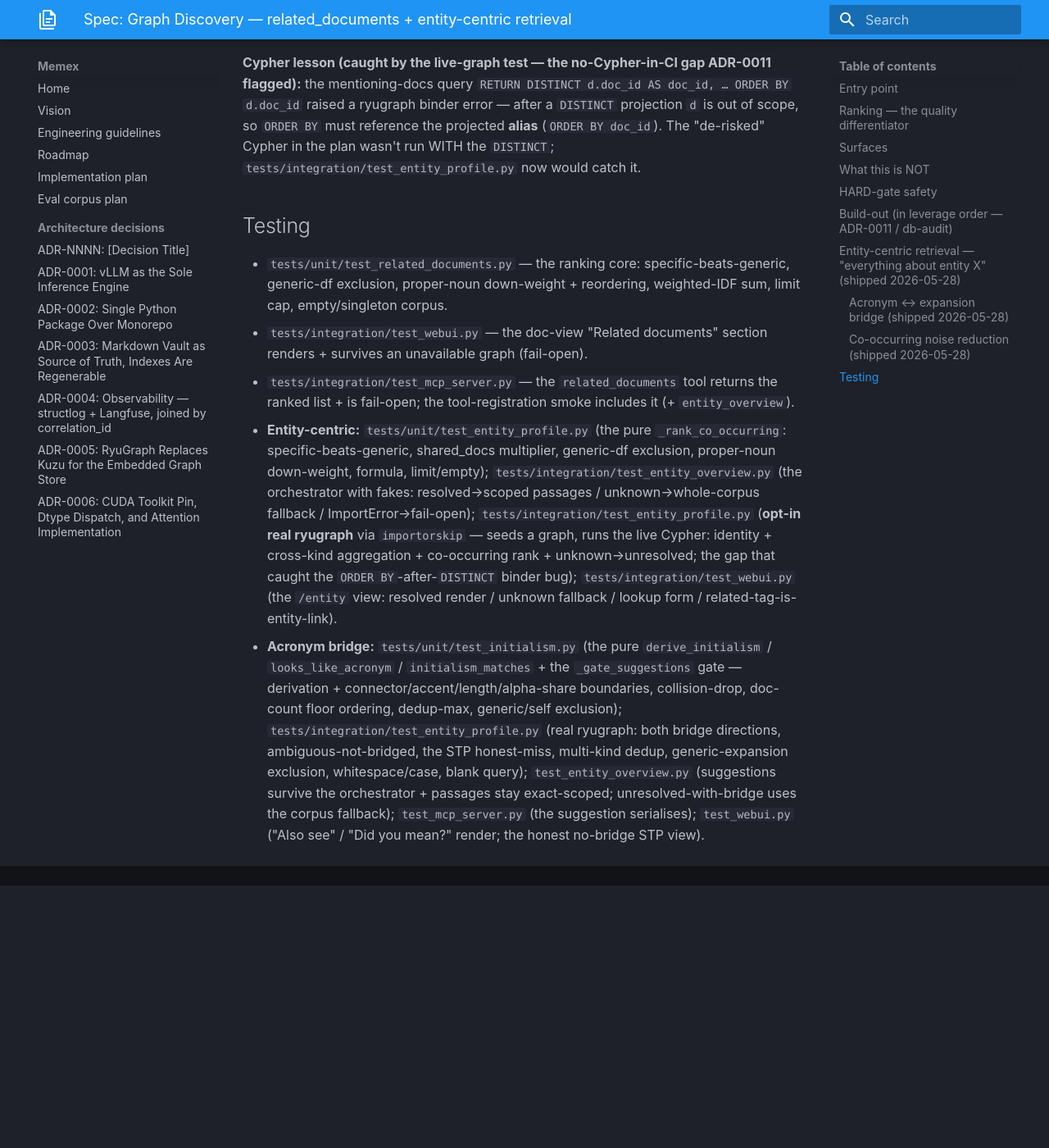
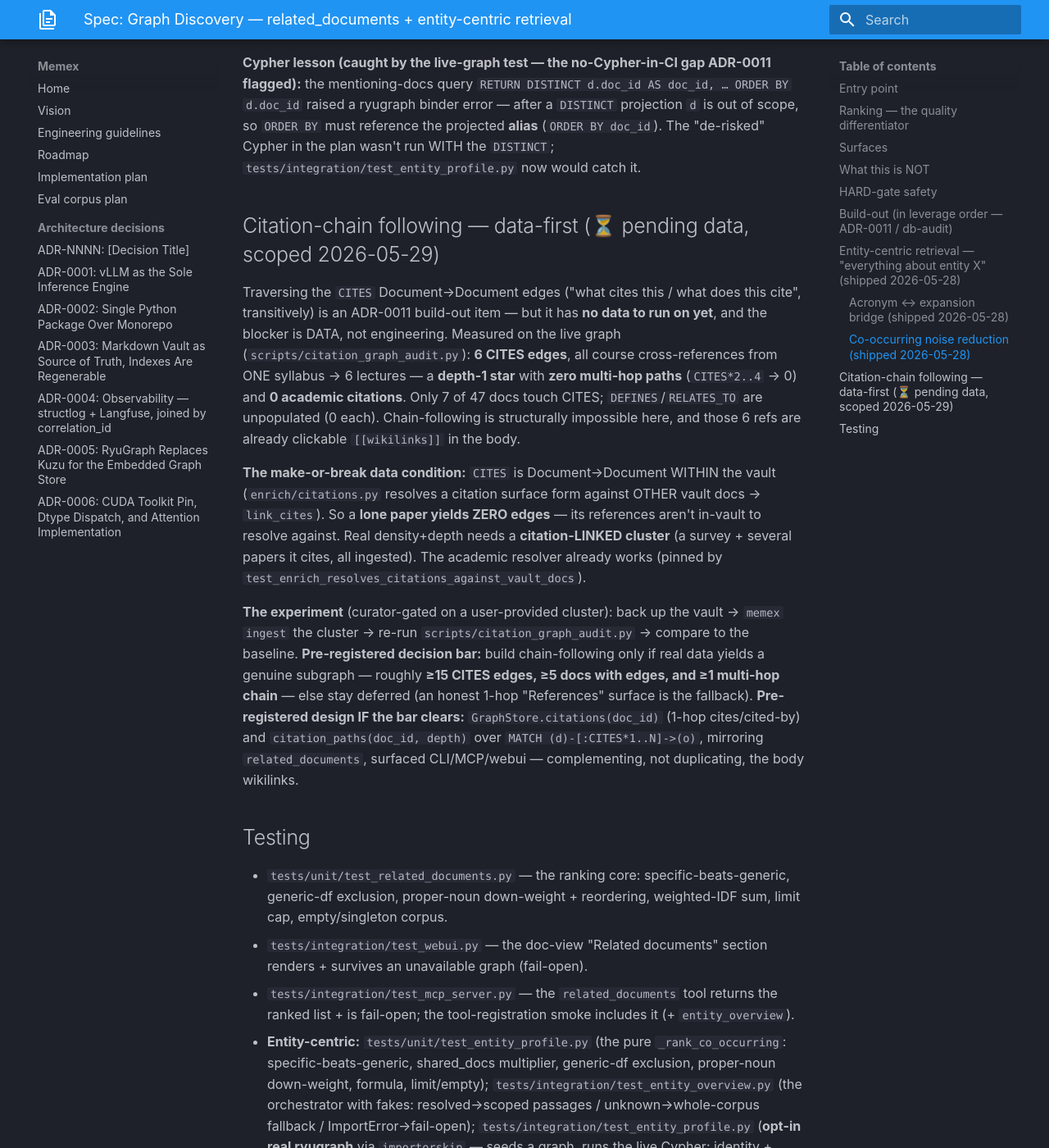
Before and after one commit to Zenetusken/memex, an MkDocs documentation site: the page built from docs/specs/graph-discovery.md, in a window 1280 px wide and 1400 px high, scrolled down 5125 px. Shown: the whole window at 82% size. Built offline with MkDocs 1.6.1 and Material for MkDocs 9.7.7, drawn with Linux system fonts in a browser that asks for light colours; before the commit the page ends 6205 px from its top, so only the background shows below that; some of the changed text lies outside the part shown.

Commit message:
docs: document the citation-chain data-first experiment path (repo, not just memory)
The citation-chain experiment + audit script (37edcfa) were only in memory + the commit
message. Surface the data-first path in the repo so it's discoverable + reproducible:

- docs/specs/graph-discovery.md — a "Citation-chain following — data-first (⏳ pending data)"
  section: the 6-edge/depth-1-star/0-chains measurement, the "CITES is Document→Document
  in-vault → needs a citation-LINKED cluster" make-or-break insight, the audit harness, the
  pre-registered decision bar (≥15 edges / ≥5 docs / ≥1 multi-hop), and the gated build
  design. Build-out list marks it ⏳ data-gated.
- docs/ROADMAP.md — the build-out bullet reflects data-gated status + the audit script.

Co-Authored-By: Claude Opus 4.8 (1M context) <noreply@anthropic.com>

```diff
--- a/docs/ROADMAP.md
+++ b/docs/ROADMAP.md
@@ -161,7 +161,7 @@ All earlier Tier-1 items shipped: xgrammar empty-draft short-circuit, Filler N1
 **Beyond this phase — graph discovery (ADR-0011 build-out):** the entity graph's role is now explicit DISCOVERY (`related_documents`, entity-specificity-ranked), not passive retrieval augmentation (`expand_graph` retired, default-off). Build OUT from the validated `related_documents` primitive (spec `docs/specs/graph-discovery.md`), in leverage order:
 - ✅ **`/graph` Cytoscape viz on `related_documents`** (specificity-ranked edges + connecting-entity labels) — SHIPPED `9d039b4`.
 - ✅ **Entity-centric retrieval** — "everything across my corpus about entity X" — SHIPPED 2026-05-28 (`2980cf6` core+CLI+MCP, `3d96077` webui). `entity_profile` (graph identity + authoritative MENTIONS doc set + co-occurring neighbourhood via the reused specificity rank) + the `entity_overview` orchestrator (graph + scoped FTS passages; unknown name → whole-corpus fallback). CLI `memex entity`, MCP `entity_overview`, webui `/entity` (co-occurring tags traverse the graph). Read-only ⇒ HARD-gate-neutral. The opt-in real-ryugraph test caught an `ORDER BY`-after-`DISTINCT` binder bug. ✅ **Acronym ↔ expansion bridge SHIPPED** (`f96c797`+`ecb6c8d`): `DNS`↔`Domain Name System` connected SUGGEST-only via deterministic initialism (NOT CONTAINS), gated by collision-drop + a doc-count floor (kills the `STP`→1-doc "Short-term portion" cross-domain false-friend); "Also see"/"Did you mean?" in the webui. ✅ **Co-occurring noise reduction SHIPPED** (`3d00ae7`): a `shared_docs ≥ 2` neighbourhood floor (`cooccurring_min_shared_docs`, kills the ~69% single-doc numeric junk) + an opt-in by-name `entity_stopwords` list (default empty; for the `CR350`-class residue). **Residual (NER, not resolution — deferred to the BERT-NER swap):** the original `STP` symptom (no `STP`/`Spanning Tree Protocol` entity — NER stored `spanning`) + the per-class noise (junk ports, mis-typed `CR350`, FR connectors) — better entity extraction upstream is the root-cause fix.
-- **Citation-chain following** — the `CITES` edges are written at enrich but NEVER queried; "what cites this / what does this cite". LOW value now (~6 `CITES` edges in the reference corpus) — defer until citation extraction is richer.
+- **Citation-chain following** — ⏳ **DATA-GATED (scoped 2026-05-29, data-first experiment).** The `CITES` edges are written at enrich but the graph has only **6** (one syllabus→6 lectures, a depth-1 star, 0 multi-hop chains, 0 academic) — chain-following has nothing to traverse. Blocked on DATA not code: `CITES` is Document→Document WITHIN the vault, so a citation only becomes an edge when the cited work is ALSO ingested (a lone paper → 0 edges; needs a citation-LINKED cluster). Audit harness shipped — **`scripts/citation_graph_audit.py`** reproduces the baseline + a build/defer verdict (bar: ≥15 edges / ≥5 docs / ≥1 multi-hop). NEXT (curator-gated): user provides a 5–10 paper citation-linked cluster → ingest+enrich → re-run the audit → build IFF the bar clears (pre-registered `citations()`/`citation_paths()` design, spec `docs/specs/graph-discovery.md`).
 - **A "Related" panel in the `/ask` answer** + **scope-set suggestions** ("docs related to your current selection") — discovery woven into the answer/scoping flow.
 - THEN, IF discovery quality is the bottleneck: the **BERT-NER-for-enrich** swap ([[bert-ner-enrich-scope-2026-05-28]]) — sharper, typed entities upstream of the graph (the genuinely useful NLP placement; the reranker is already a BERT cross-encoder). Gate behind the build-out, don't build speculatively.
 
--- a/docs/specs/graph-discovery.md
+++ b/docs/specs/graph-discovery.md
@@ -83,8 +83,8 @@ introduce a hallucination or alter a refusal. Independent of the answering agent
     (`f96c797` + `ecb6c8d`); see "Acronym ↔ expansion bridge" below.
   - ✅ **co-occurring noise reduction** (shared-docs floor + opt-in stopword list) — shipped
     2026-05-28 (`3d00ae7`); see "Co-occurring noise reduction" below.
-- citation-chain following (the still-unqueried `CITES` edges) — only 6 `CITES` edges in the
-  reference corpus; low value until citation extraction is richer.
+- ⏳ citation-chain following (the still-unqueried `CITES` edges) — **DATA-GATED**, scoped as a
+  data-first experiment; see "Citation-chain following" below.
 - scope-set suggestions + a "Related" panel in `/ask`.
 - THEN, if discovery-quality is the bottleneck: the [[bert-ner-enrich-scope-2026-05-28]]
   NER swap (sharper, typed entities upstream of the graph).
@@ -197,6 +197,31 @@ ryugraph binder error — after a `DISTINCT` projection `d` is out of scope, so
 reference the projected **alias** (`ORDER BY doc_id`). The "de-risked" Cypher in the plan
 wasn't run WITH the `DISTINCT`; `tests/integration/test_entity_profile.py` now would catch it.
 
+## Citation-chain following — data-first (⏳ pending data, scoped 2026-05-29)
+
+Traversing the `CITES` Document→Document edges ("what cites this / what does this cite",
+transitively) is an ADR-0011 build-out item — but it has **no data to run on yet**, and the
+blocker is DATA, not engineering. Measured on the live graph (`scripts/citation_graph_audit.py`):
+**6 CITES edges**, all course cross-references from ONE syllabus → 6 lectures — a **depth-1
+star** with **zero multi-hop paths** (`CITES*2..4` → 0) and **0 academic citations**. Only 7 of
+47 docs touch CITES; `DEFINES`/`RELATES_TO` are unpopulated (0 each). Chain-following is
+structurally impossible here, and those 6 refs are already clickable `[[wikilinks]]` in the body.
+
+**The make-or-break data condition:** `CITES` is Document→Document WITHIN the vault
+(`enrich/citations.py` resolves a citation surface form against OTHER vault docs → `link_cites`).
+So a **lone paper yields ZERO edges** — its references aren't in-vault to resolve against. Real
+density+depth needs a **citation-LINKED cluster** (a survey + several papers it cites, all
+ingested). The academic resolver already works (pinned by `test_enrich_resolves_citations_against_vault_docs`).
+
+**The experiment** (curator-gated on a user-provided cluster): back up the vault → `memex ingest`
+the cluster → re-run `scripts/citation_graph_audit.py` → compare to the baseline. **Pre-registered
+decision bar:** build chain-following only if real data yields a genuine subgraph — roughly
+**≥15 CITES edges, ≥5 docs with edges, and ≥1 multi-hop chain** — else stay deferred (an honest
+1-hop "References" surface is the fallback). **Pre-registered design IF the bar clears:**
+`GraphStore.citations(doc_id)` (1-hop cites/cited-by) and `citation_paths(doc_id, depth)` over
+`MATCH (d)-[:CITES*1..N]->(o)`, mirroring `related_documents`, surfaced CLI/MCP/webui —
+complementing, not duplicating, the body wikilinks.
+
 ## Testing
 
 - `tests/unit/test_related_documents.py` — the ranking core: specific-beats-generic,
```
